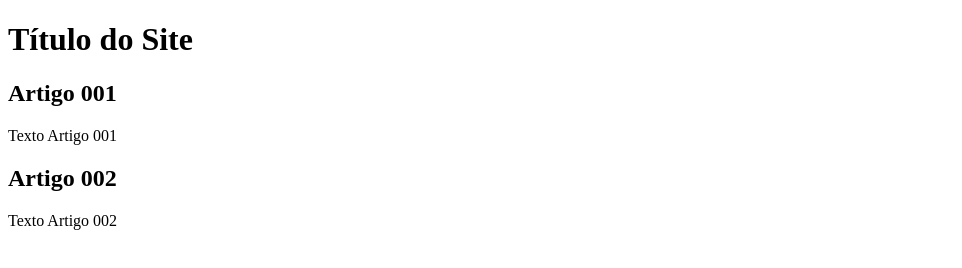
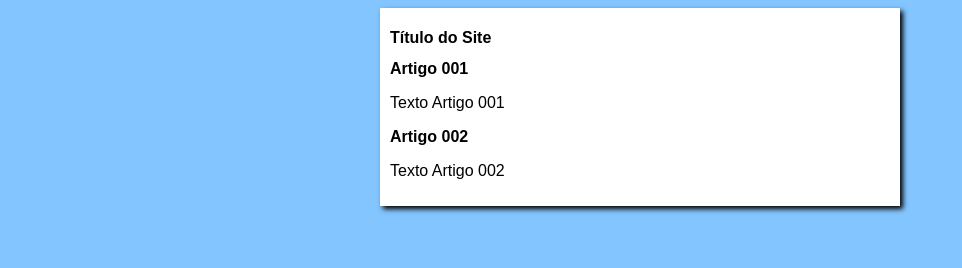
Before and after one commit to VictorAC-git/projeto-site, a plain HTML site: page index.html in a window 1280 px wide. Shown: the whole page, without its empty margins (0-962 px from the left). Drawn offline with Linux system fonts and the light colour scheme.

Commit message:
iniciei o design

```diff
--- /dev/null
+++ b/estilos/style.css
@@ -0,0 +1,17 @@
+* {
+    font-family:Arial, Helvetica, sans-serif;
+    font-size: 16px;
+}
+
+body {
+    background-color: rgb(131, 197, 255);
+
+}
+
+main {
+    background-color: white;
+    width: 500px;
+    margin: auto;
+    padding: 10px;
+    box-shadow: 3px 3px 5px black;
+}
--- a/index.html
+++ b/index.html
@@ -4,6 +4,7 @@
     <meta charset="UTF-8">
     <meta name="viewport" content="width=device-width, initial-scale=1.0">
     <title>Título do Site</title>
+    <link rel="stylesheet" href="estilos/style.css">
 </head>
 <body>
     <main>
```
